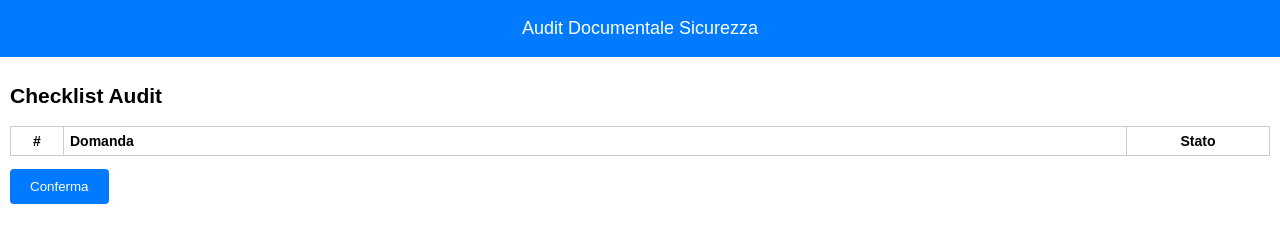
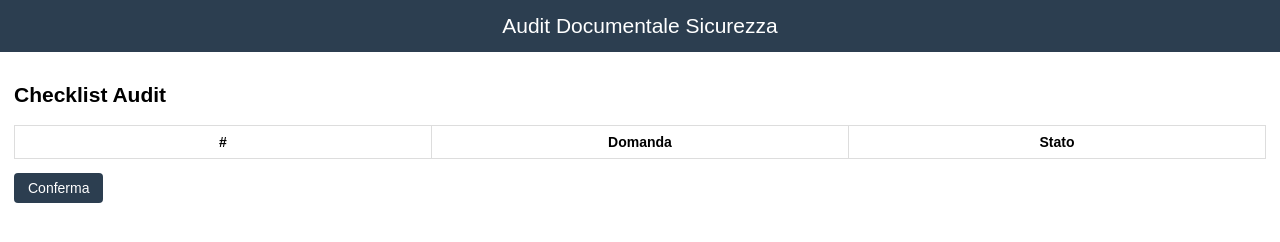
Before and after one commit to jonnyno10/audit-hse-app, a plain HTML site: page audit_documentale_sicurezza.html in a window 1280 px wide. Drawn offline with Linux system fonts and the light colour scheme; no server answers.

Commit message:
Add files via upload

```diff
--- a/styles.css
+++ b/styles.css
@@ -1,25 +1,28 @@
 
-body {
-    font-family: Arial, sans-serif;
+/* Reset base */
+body, html {
     margin: 0;
     padding: 0;
+    font-family: Arial, sans-serif;
     font-size: 14px;
 }
 
+/* Header */
 header {
-    background-color: #007BFF;
+    background-color: #2c3e50;
     color: white;
-    padding: 1em;
+    padding: 1rem;
     text-align: center;
-    font-size: 18px;
+    font-size: 1.5rem;
 }
 
+/* Contenitore principale */
 .container {
-    padding: 10px;
-    max-width: 100%;
-    box-sizing: border-box;
+    padding: 1rem;
+    overflow-x: auto;
 }
 
+/* Tabella principale */
 table {
     width: 100%;
     border-collapse: collapse;
@@ -27,78 +30,79 @@ table {
 }
 
 th, td {
-    border: 1px solid #ccc;
-    padding: 6px;
-    text-align: left;
+    border: 1px solid #ddd;
+    padding: 8px;
     word-wrap: break-word;
 }
 
-th:nth-child(1), td:nth-child(1) {
+/* Dimensioni e allineamenti delle colonne */
+td:first-child {
+    width: 40px;
     text-align: center;
-    width: 40px;
+    vertical-align: middle;
 }
 
-th:nth-child(2), td:nth-child(2) {
+td:nth-child(2) {
+    width: 60%;
     text-align: left;
     vertical-align: middle;
 }
 
-th:nth-child(3), td:nth-child(3) {
+td.status {
+    width: 120px;
     text-align: center;
     vertical-align: middle;
-    width: 130px;
+    font-weight: bold;
+    cursor: grab;
 }
 
-.status {
-    cursor: grab;
-    user-select: none;
-}
-
+/* Colori stato */
 .status.vuoto {
     background-color: #f0f0f0;
+    color: #888;
 }
 
 .status.conforme {
-    background-color: #d4edda;
-    color: #155724;
+    background-color: #c8e6c9;
+    color: #2e7d32;
 }
 
 .status.non-conforme {
-    background-color: #f8d7da;
-    color: #721c24;
+    background-color: #ffcdd2;
+    color: #c62828;
 }
 
 .status.non-applicabile {
-    background-color: #add8e6;
+    background-color: #b3e5fc;
     color: #000;
 }
 
+/* Anteprima animata */
 .status.preview {
-    opacity: 0.6;
+    opacity: 0.7;
 }
 
-textarea {
-    width: 100%;
-    box-sizing: border-box;
+/* Bottone */
+button {
+    margin-top: 1rem;
+    padding: 0.5rem 1rem;
+    font-size: 1rem;
+    background-color: #2c3e50;
+    color: white;
+    border: none;
+    border-radius: 4px;
+    cursor: pointer;
 }
 
-button {
-    margin-top: 1em;
-    padding: 10px 20px;
-    background-color: #007BFF;
-    color: white;
-    border: none;
-    cursor: pointer;
-    border-radius: 4px;
-}
-
-button:hover {
-    background-color: #0056b3;
-}
-
+/* Disabilita scroll quando necessario */
 body.no-scroll {
     overflow: hidden;
     touch-action: none;
-    position: fixed;
-    width: 100%;
 }
+
+/* Responsive per mobile */
+@media (max-width: 768px) {
+    table {
+        font-size: 13px;
+    }
+}
```
